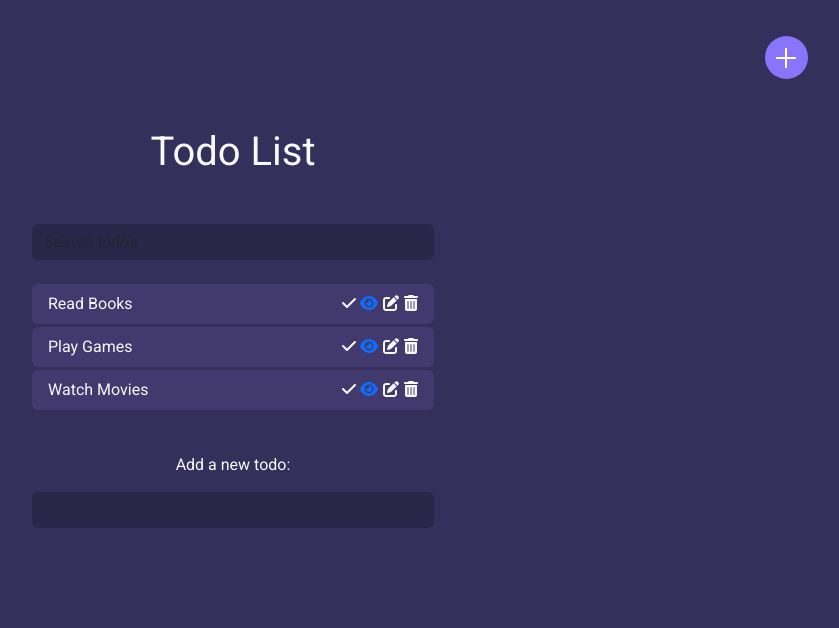
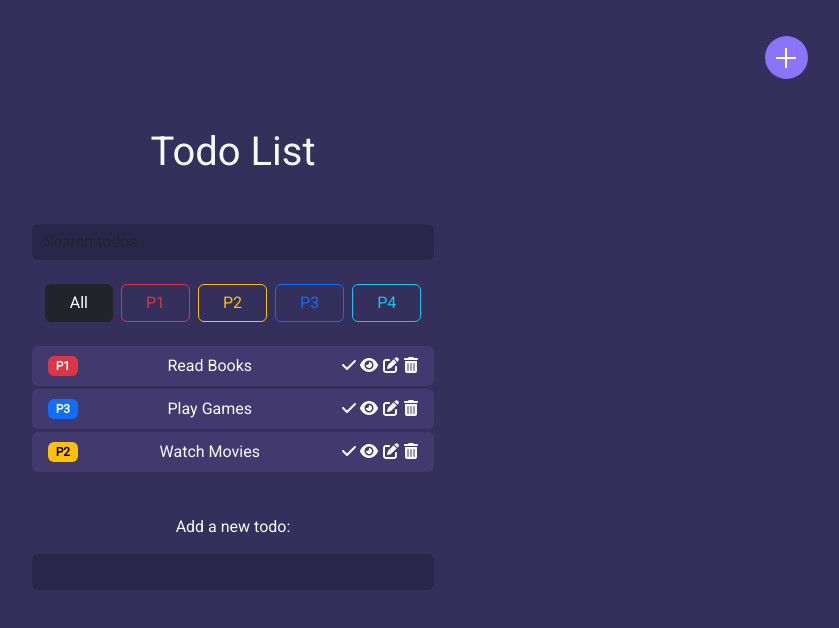
Before and after one commit to MdAmine/todo-app-2024, a React (Vite) app: page / in a window 1280 px wide. Both pictures are taken after typing "name@example.com", "Sample" into the empty fields and a click on the button "Login". Shown: the top 628 px of the page, without its empty margins (407-1246 px from the left). Built offline with nearby package versions, Linux system fonts and the light colour scheme.

Commit message:
priority

```diff
--- a/src/components/TODO/ItemToDo/ItemToDo.tsx
+++ b/src/components/TODO/ItemToDo/ItemToDo.tsx
@@ -12,7 +12,7 @@ import "../ListToDo/ListToDo.css";
 import { Link } from "react-router-dom";
 import { useState } from "react";
 function ItemToDo({ props, onDelete, onModify }) {
-  const { id, todo, complete } = props;
+  const { id, todo, complete, priority } = props;
   const [completed, setCompleted] = useState(complete);
 
   const handleToggleComplete = () => {
@@ -27,6 +27,12 @@ function ItemToDo({ props, onDelete, onModify }) {
       onModify(modifiedTodo);
     }
   };
+  const priorityColors = {
+    P1: "danger",
+    P2: "warning",
+    P3: "primary",
+    P4: "info",
+  };
   return (
     <>
       <ul className="list-group todos mx-auto text-light">
@@ -35,6 +41,10 @@ function ItemToDo({ props, onDelete, onModify }) {
             completed ? "completed" : ""
           }`}
         >
+          <span className={`badge text-bg-${priorityColors[priority]} mr-2`}>
+            {priority}
+          </span>
+
           <span>{props.todo}</span>
           <div>
             <FontAwesomeIcon
@@ -47,7 +57,7 @@ function ItemToDo({ props, onDelete, onModify }) {
             />
             <Link to={`/details/${id}`}>
               <FontAwesomeIcon
-                style={{ marginRight: "0.3em" }}
+                style={{ marginRight: "0.3em", color: "white" }}
                 icon={faEye}
                 className="pointer"
               />
--- a/src/components/TODO/ListToDo/ListToDo.tsx
+++ b/src/components/TODO/ListToDo/ListToDo.tsx
@@ -5,14 +5,31 @@ import { initialTodos } from "../../../utils.tsx";
 function ListToDo() {
   const [todoItems, setTodoItems] = useState(initialTodos);
   const [searchQuery, setSearchQuery] = useState("");
+  const [filterByPriority, setFilterByPriority] = useState(null);
+  const [activeFilter, setActiveFilter] = useState(null);
+  const handleAddTodo = (newTodo) => {
+    let priority;
 
-  const handleAddTodo = (newTodo) => {
+    if (filterByPriority !== null) {
+      priority = filterByPriority;
+    } else {
+      priority = "P1";
+    }
     setTodoItems([
       ...todoItems,
-      { id: Math.floor(Math.random() * 1000), todo: newTodo, complete: false },
+      {
+        id: Math.floor(Math.random() * 1000),
+        todo: newTodo,
+        priority: priority.toString(),
+        complete: false,
+      },
     ]);
   };
 
+  const handlePriorityFilter = (priority) => {
+    setFilterByPriority(priority);
+    setActiveFilter(priority);
+  };
   const handleModifyTodo = (id, modifiedTodo) => {
     setTodoItems(
       todoItems.map((item) =>
@@ -28,6 +45,9 @@ function ListToDo() {
   const filteredTodoItems = todoItems.filter((item) =>
     item.todo.toLowerCase().includes(searchQuery.toLowerCase())
   );
+  const priorityFilteredItems = filterByPriority
+    ? filteredTodoItems.filter((item) => item.priority === filterByPriority)
+    : filteredTodoItems;
 
   return (
     <>
@@ -44,8 +64,39 @@ function ListToDo() {
             onChange={(e) => setSearchQuery(e.target.value)}
           />
         </header>
-
-        {filteredTodoItems.map((item) => (
+        <header className="text-center text-light my-4">
+          <button
+            type="button"
+            className="btn btn-dark px-4 mx-1"
+            onClick={() => {
+              setFilterByPriority(null);
+              setActiveFilter(null);
+            }}
+          >
+            All
+          </button>
+          {[1, 2, 3, 4].map((priority) => (
+            <button
+              key={priority}
+              type="button"
+              className={`btn btn-outline-${
+                priority === activeFilter
+                  ? "light"
+                  : priority === 1
+                  ? "danger"
+                  : priority === 2
+                  ? "warning"
+                  : priority === 3
+                  ? "primary"
+                  : "info"
+              } px-4 mx-1`}
+              onClick={() => handlePriorityFilter(`P${priority}`)}
+            >
+              P{priority}
+            </button>
+          ))}
+        </header>
+        {priorityFilteredItems.map((item) => (
           <ItemToDo
             key={item.id}
             props={item}
--- a/src/utils.tsx
+++ b/src/utils.tsx
@@ -3,16 +3,19 @@ export const generateId = () => Math.floor(Math.random() * 1000);
 export const initialTodos = [
   {
     id: generateId(),
+    priority: "P1",
     todo: "Read Books",
     complete: false,
   },
   {
     id: generateId(),
+    priority: "P3",
     todo: "Play Games",
     complete: false,
   },
   {
     id: generateId(),
+    priority: "P2",
     todo: "Watch Movies",
     complete: false,
   },
```
